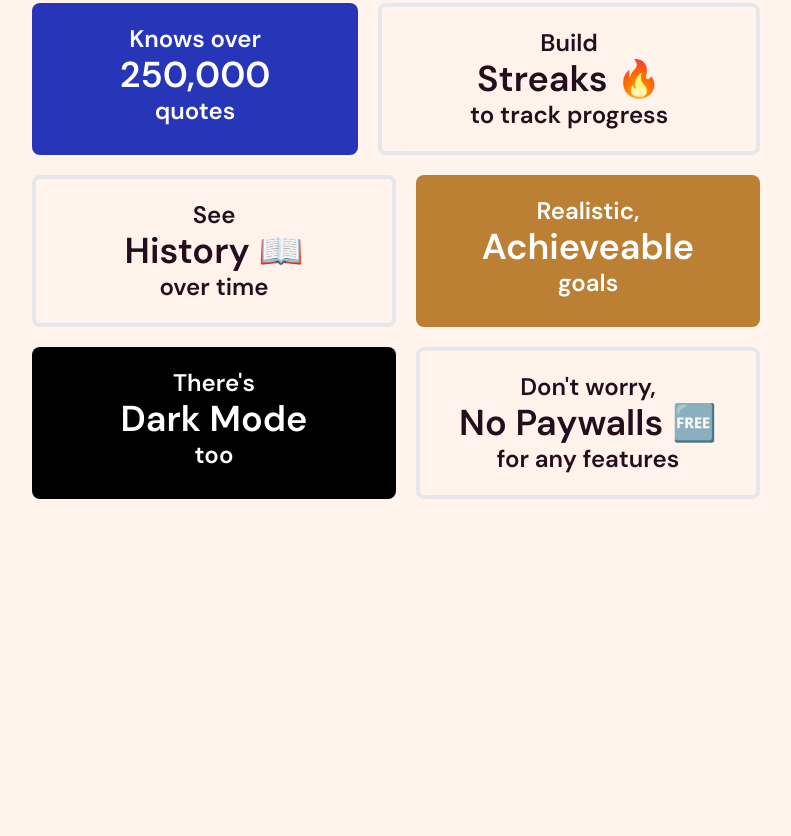
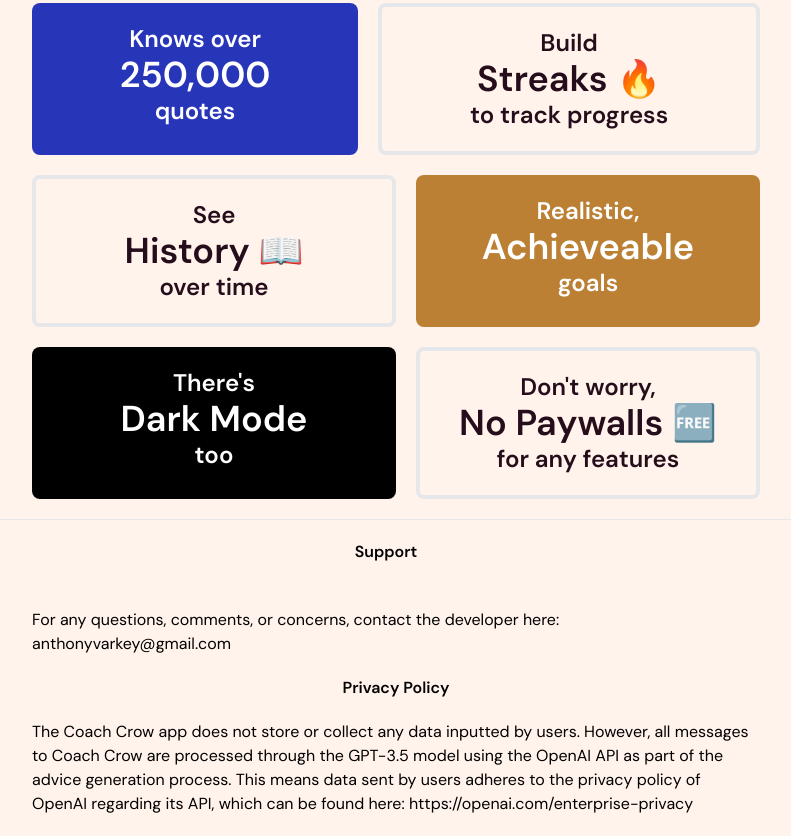
Before and after one commit to YnotCode/coach-crow-website, a plain HTML site: page index.html in a window 1280 px wide. Shown: the part 1051-1887 px from the top of the page, without its empty margins (244-1035 px from the left). Before the commit the page ends 1570 px from the top, so only its background shows below. Drawn offline with nearby package versions, Linux system fonts and the light colour scheme.

Commit message:
Added support & different favicon

```diff
--- a/index.html
+++ b/index.html
@@ -6,7 +6,8 @@
         <link rel="preconnect" href="https://fonts.googleapis.com">
         <link rel="preconnect" href="https://fonts.gstatic.com" crossorigin>
         <link href="https://fonts.googleapis.com/css2?family=DM+Sans:opsz,wght@9..40,400;9..40,500;9..40,600&display=swap" rel="stylesheet">
-        <link rel="icon" href="assets/favicon.ico" type="image/x-icon"/>
+        <link rel="icon" href="assets/tile115.png" type="image/x-icon"/>
+        <title>Coach Crow</title>
         <script src="https://cdn.tailwindcss.com"></script>
         <script>
         tailwind.config = {
@@ -107,6 +108,20 @@
                     <span class="text-4xl">No Paywalls 🆓</span> <br>for any features</h1>
             </div>
         </div>
+        <hr>
+        <div class="flex self-center flex-row gap-5 justify-center align-middle w-full p-5  flex-wrap sm:max-w-[60%]">
+
+            <h1 class="font-bold font-dmsans">Support</h1>
+            <br><br>
+            <p class="font-dmsans">
+                For any questions, comments, or concerns, contact the developer here:
+            anthonyvarkey@gmail.com
+            </p>
+            <h1 class="font-bold font-dmsans">Privacy Policy</h1>
+            <p class="font-dmsans">
+                The Coach Crow app does not store or collect any data inputted by users. However, all messages to Coach Crow are processed through the GPT-3.5 model using the OpenAI API as part of the advice generation process. This means data sent by users adheres to the privacy policy of OpenAI regarding its API, which can be found here: https://openai.com/enterprise-privacy
+            </p>
+        </div>
 
     </body>
 </html>
```
Also changed, not shown: assets/tile115.png (added), 1 other file.
